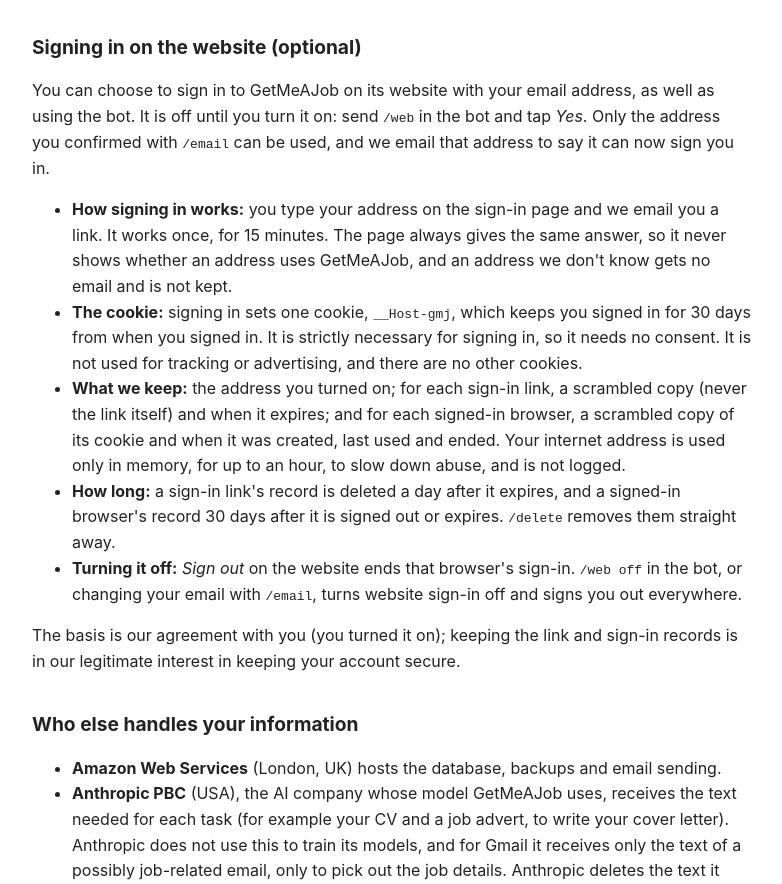
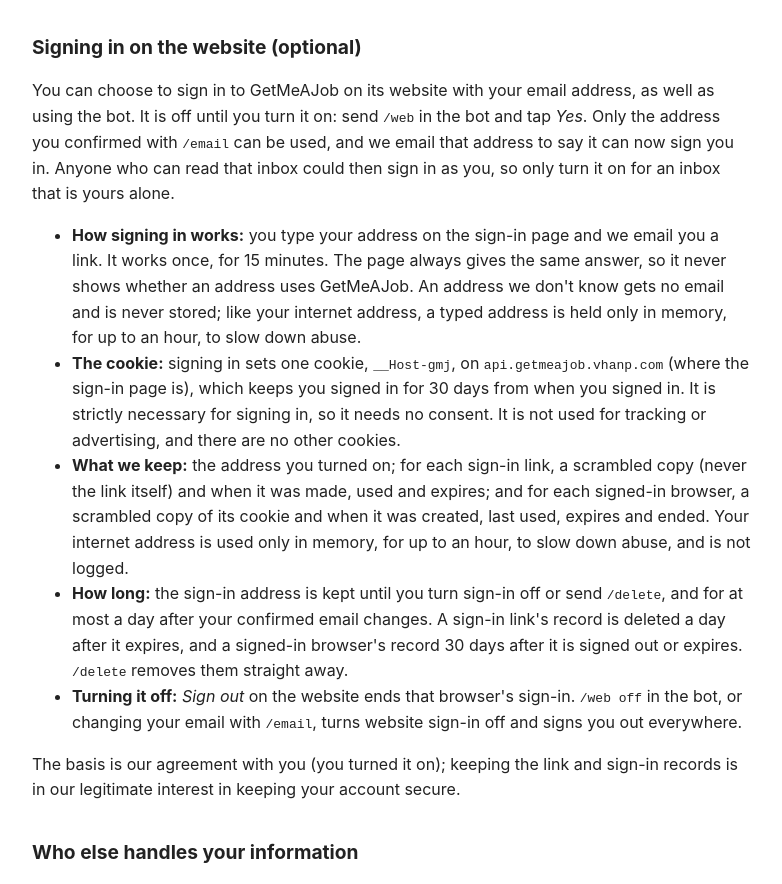
Before and after one commit to alvinotutu/getmeajob-site, a plain HTML site: page privacy.html in a window 1280 px wide. Shown: the part 3666-4550 px from the top of the page, without its empty margins (248-1030 px from the left). Drawn offline with Linux system fonts and the light colour scheme.

Commit message:
privacy: Fable review: how long the sign-in address is kept, the in-memory address, link dates, where the cookie is set, the shared-inbox risk
Co-Authored-By: Claude Opus 5.5 <noreply@anthropic.com>
Claude-Session: https://claude.ai/code/session_01NMoRMzvkXQQZceHs9ssZf8

```diff
--- a/privacy.html
+++ b/privacy.html
@@ -58,12 +58,12 @@
 <p>Filling in a form uses credits (see <code>/credits</code>); if nothing was filled in, they are given back. <em>Disconnect</em> in the extension ends that browser's connection; <code>/extension off</code> in the bot ends every browser's. A connection also ends by itself after 90 days, and connecting a fourth browser ends the oldest. On our server we keep, for each browser, when it was connected and last used, when the connection ends, and an encrypted key. A browser's record is deleted 30 days after its connection ends, and a connection code a day after it expires; <code>/delete</code> removes them straight away. The extension's use of your information follows the Chrome Web Store User Data Policy, including its Limited Use requirements: it is used only to fill in the form you asked for, never sold, never used for advertising, and never read by a person.</p>
 
 <h2 id="web-signin">Signing in on the website (optional)</h2>
-<p>You can choose to sign in to GetMeAJob on its website with your email address, as well as using the bot. It is off until you turn it on: send <code>/web</code> in the bot and tap <em>Yes</em>. Only the address you confirmed with <code>/email</code> can be used, and we email that address to say it can now sign you in.</p>
+<p>You can choose to sign in to GetMeAJob on its website with your email address, as well as using the bot. It is off until you turn it on: send <code>/web</code> in the bot and tap <em>Yes</em>. Only the address you confirmed with <code>/email</code> can be used, and we email that address to say it can now sign you in. Anyone who can read that inbox could then sign in as you, so only turn it on for an inbox that is yours alone.</p>
 <ul>
-<li><strong>How signing in works:</strong> you type your address on the sign-in page and we email you a link. It works once, for 15 minutes. The page always gives the same answer, so it never shows whether an address uses GetMeAJob, and an address we don't know gets no email and is not kept.</li>
-<li><strong>The cookie:</strong> signing in sets one cookie, <code>__Host-gmj</code>, which keeps you signed in for 30 days from when you signed in. It is strictly necessary for signing in, so it needs no consent. It is not used for tracking or advertising, and there are no other cookies.</li>
-<li><strong>What we keep:</strong> the address you turned on; for each sign-in link, a scrambled copy (never the link itself) and when it expires; and for each signed-in browser, a scrambled copy of its cookie and when it was created, last used and ended. Your internet address is used only in memory, for up to an hour, to slow down abuse, and is not logged.</li>
-<li><strong>How long:</strong> a sign-in link's record is deleted a day after it expires, and a signed-in browser's record 30 days after it is signed out or expires. <code>/delete</code> removes them straight away.</li>
+<li><strong>How signing in works:</strong> you type your address on the sign-in page and we email you a link. It works once, for 15 minutes. The page always gives the same answer, so it never shows whether an address uses GetMeAJob. An address we don't know gets no email and is never stored; like your internet address, a typed address is held only in memory, for up to an hour, to slow down abuse.</li>
+<li><strong>The cookie:</strong> signing in sets one cookie, <code>__Host-gmj</code>, on <code>api.getmeajob.vhanp.com</code> (where the sign-in page is), which keeps you signed in for 30 days from when you signed in. It is strictly necessary for signing in, so it needs no consent. It is not used for tracking or advertising, and there are no other cookies.</li>
+<li><strong>What we keep:</strong> the address you turned on; for each sign-in link, a scrambled copy (never the link itself) and when it was made, used and expires; and for each signed-in browser, a scrambled copy of its cookie and when it was created, last used, expires and ended. Your internet address is used only in memory, for up to an hour, to slow down abuse, and is not logged.</li>
+<li><strong>How long:</strong> the sign-in address is kept until you turn sign-in off or send <code>/delete</code>, and for at most a day after your confirmed email changes. A sign-in link's record is deleted a day after it expires, and a signed-in browser's record 30 days after it is signed out or expires. <code>/delete</code> removes them straight away.</li>
 <li><strong>Turning it off:</strong> <em>Sign out</em> on the website ends that browser's sign-in. <code>/web off</code> in the bot, or changing your email with <code>/email</code>, turns website sign-in off and signs you out everywhere.</li>
 </ul>
 <p>The basis is our agreement with you (you turned it on); keeping the link and sign-in records is in our legitimate interest in keeping your account secure.</p>
```
